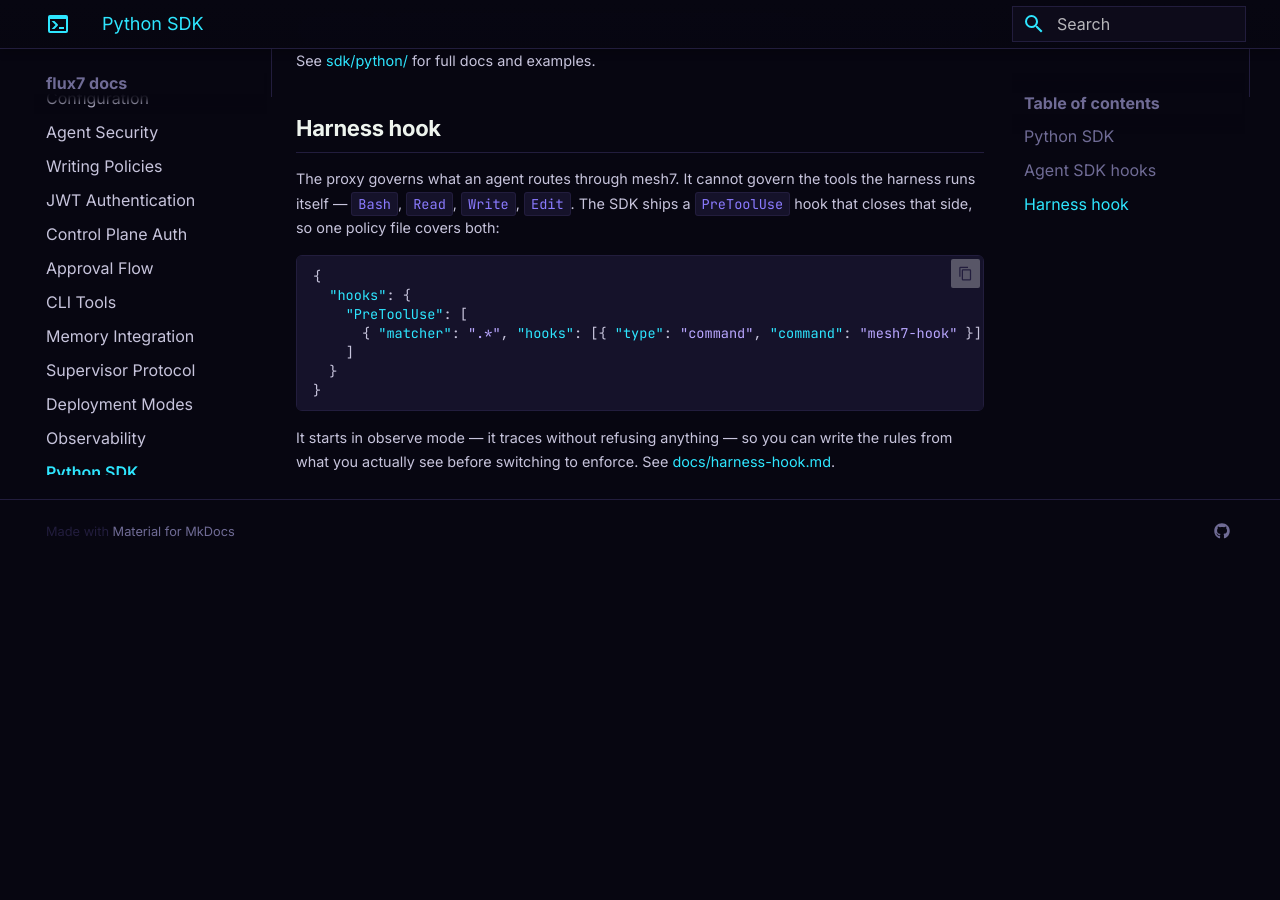
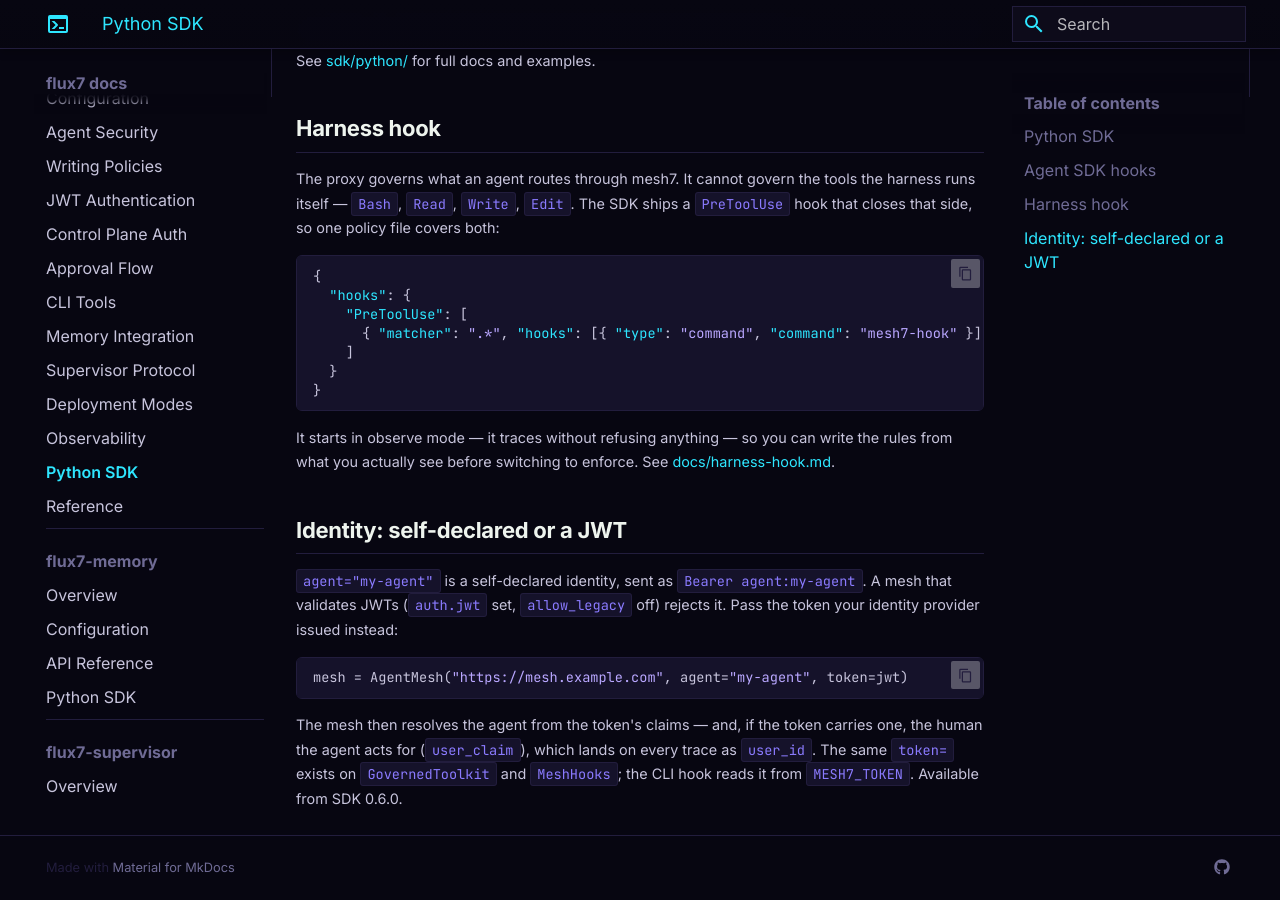
Before and after one commit to KTCrisis/flux7-docs, an MkDocs documentation site: the page built from docs/mesh7/python-sdk.md, in a window 1280 px wide and 900 px high, scrolled down 1149 px. Built offline with MkDocs 1.6.1 and Material for MkDocs 9.7.7, drawn with Linux system fonts in a browser that asks for light colours; before the commit the page ends 1713 px from its top, so only the background shows below that.

Commit message:
docs(mesh7): Python SDK — the token option (0.6.0)
Co-Authored-By: Claude Fable 5.1 <noreply@anthropic.com>
Claude-Session: https://claude.ai/code/session_01ELbQCgunRgeDqv9fJCkjvK

````diff
--- a/docs/mesh7/python-sdk.md
+++ b/docs/mesh7/python-sdk.md
@@ -73,3 +73,19 @@ the harness runs itself — `Bash`, `Read`, `Write`, `Edit`. The SDK ships a
 It starts in observe mode — it traces without refusing anything — so you can
 write the rules from what you actually see before switching to enforce. See
 [docs/harness-hook.md](https://github.com/KTCrisis/flux7-mesh/blob/main/docs/harness-hook.md).
+
+## Identity: self-declared or a JWT
+
+`agent="my-agent"` is a self-declared identity, sent as `Bearer agent:my-agent`.
+A mesh that validates JWTs (`auth.jwt` set, `allow_legacy` off) rejects it.
+Pass the token your identity provider issued instead:
+
+```python
+mesh = AgentMesh("https://mesh.example.com", agent="my-agent", token=jwt)
+```
+
+The mesh then resolves the agent from the token's claims — and, if the token
+carries one, the human the agent acts for ([`user_claim`](jwt-auth.md)), which
+lands on every trace as `user_id`. The same `token=` exists on
+`GovernedToolkit` and `MeshHooks`; the CLI hook reads it from `MESH7_TOKEN`.
+Available from SDK 0.6.0.
````
